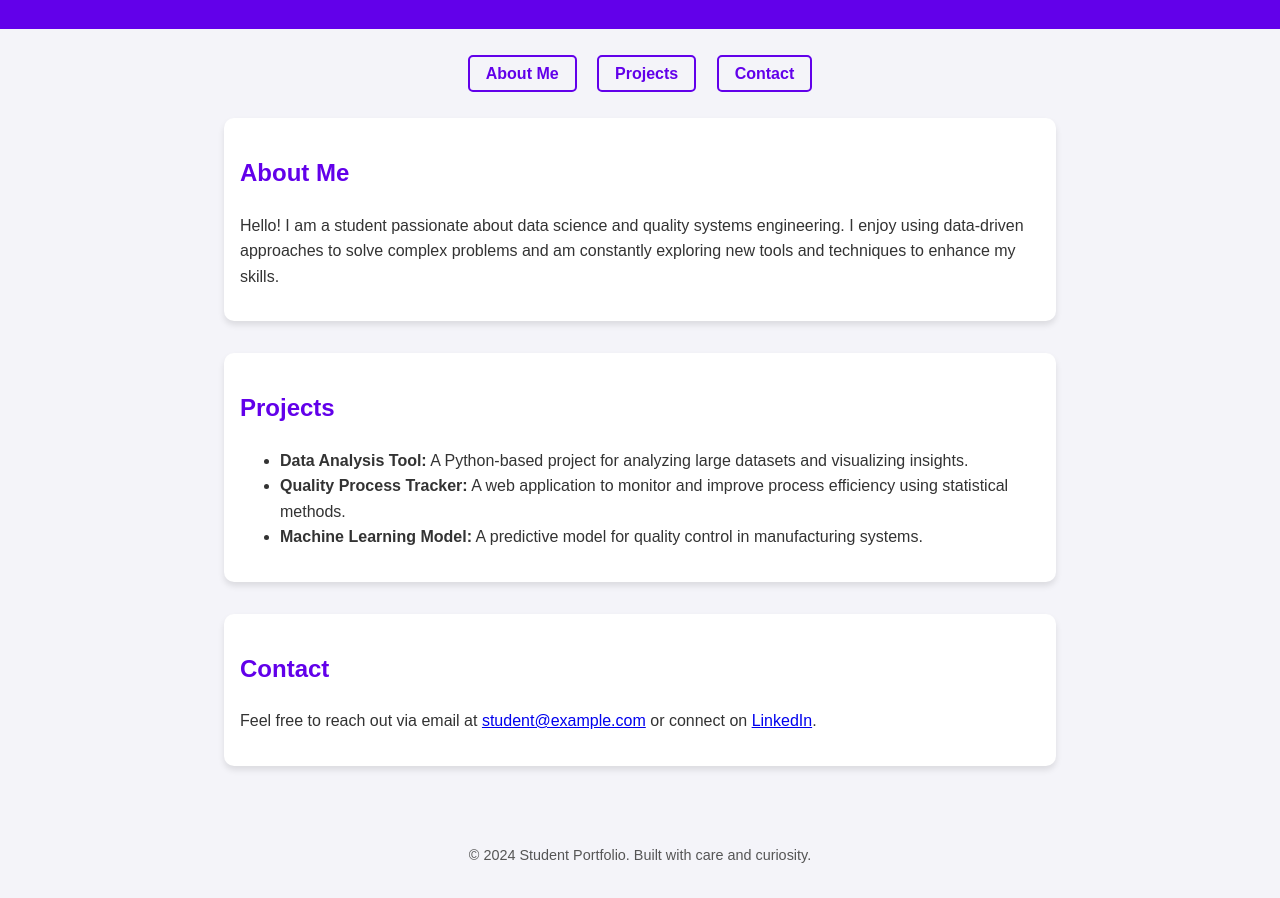
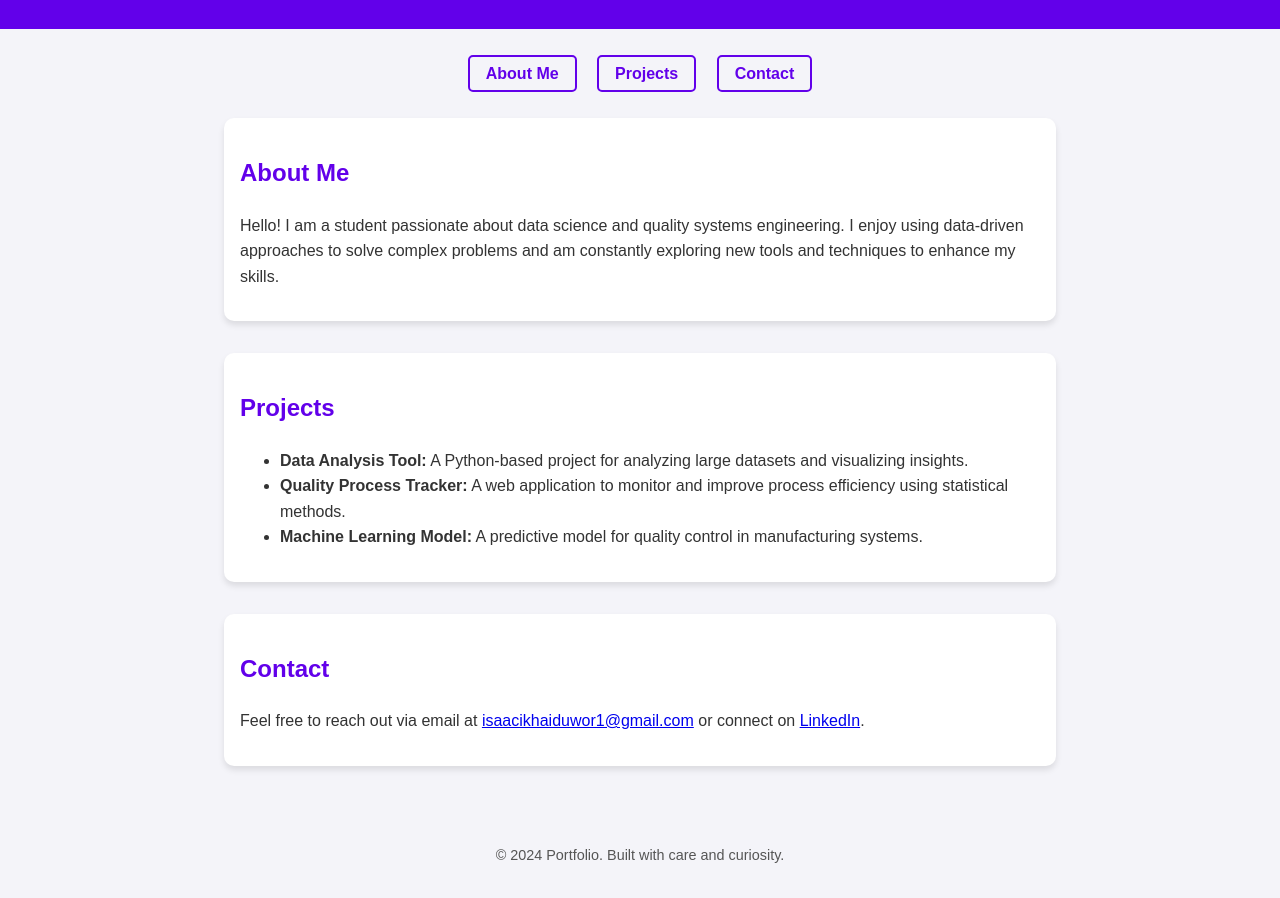
Before and after one commit to isaac-ik/isaac-ik.github.io, a plain HTML site: page index.html in a window 1280 px wide. Shown: the part 138-1036 px from the top of the page. Drawn offline with Linux system fonts and the light colour scheme.

Commit message:
Update index.html

```diff
--- a/index.html
+++ b/index.html
@@ -3,7 +3,7 @@
 <head>
     <meta charset="UTF-8">
     <meta name="viewport" content="width=device-width, initial-scale=1.0">
-    <title>Student Portfolio</title>
+    <title>Portfolio</title>
     <style>
         /* General Styles */
         body {
@@ -116,11 +116,11 @@
 
 <section id="contact">
     <h2>Contact</h2>
-    <p>Feel free to reach out via email at <a href="mailto:student@example.com">student@example.com</a> or connect on <a href="#">LinkedIn</a>.</p>
+    <p>Feel free to reach out via email at <a href="mailto:isaacikhaiduwor1@gmail.com">isaacikhaiduwor1@gmail.com</a> or connect on <a href="in.com/in/isaac-ikhaiduwor/">LinkedIn</a>.</p>
 </section>
 
 <footer>
-    <p>&copy; 2024 Student Portfolio. Built with care and curiosity.</p>
+    <p>&copy; 2024 Portfolio. Built with care and curiosity.</p>
 </footer>
 
 </body>
```
